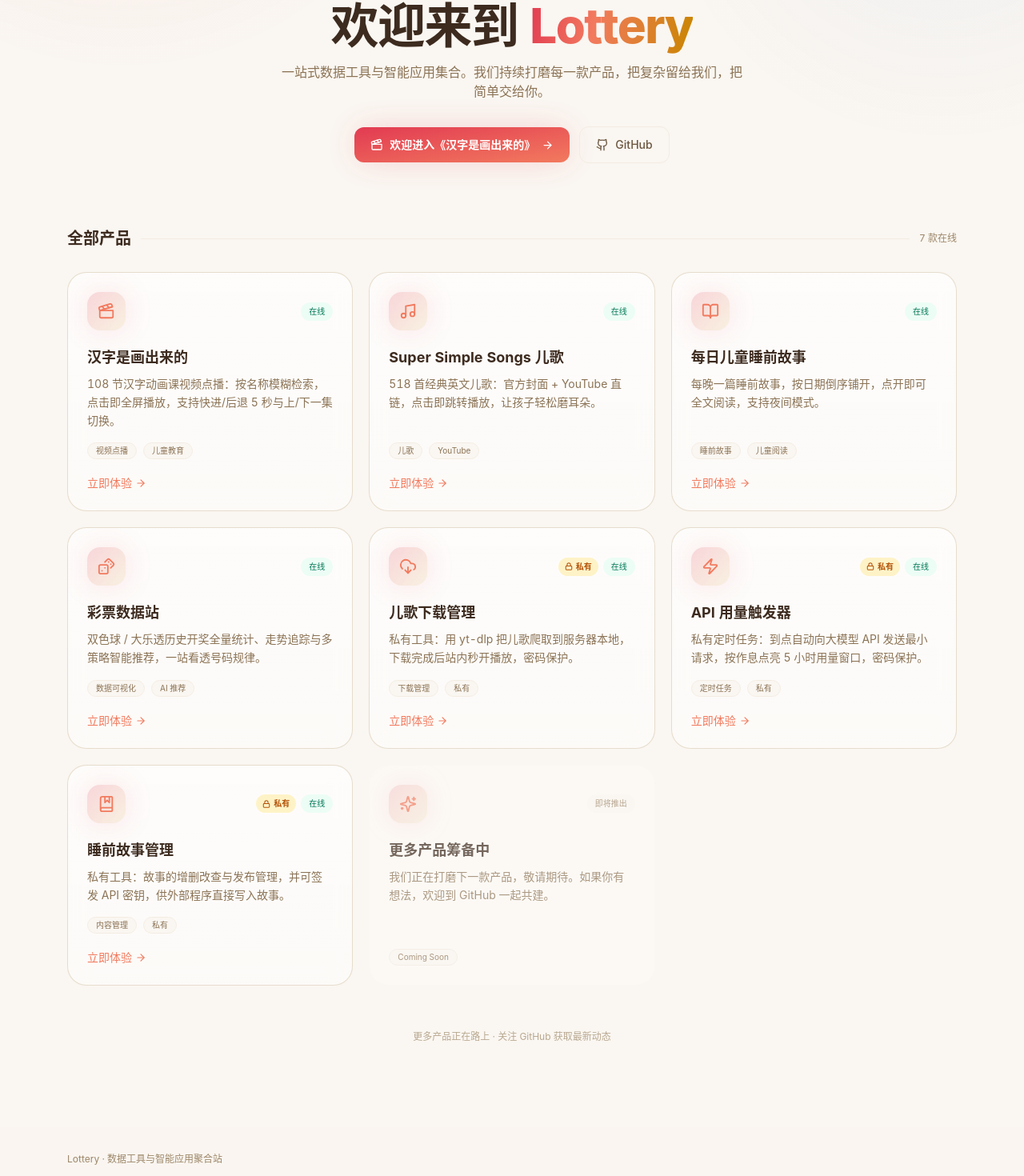
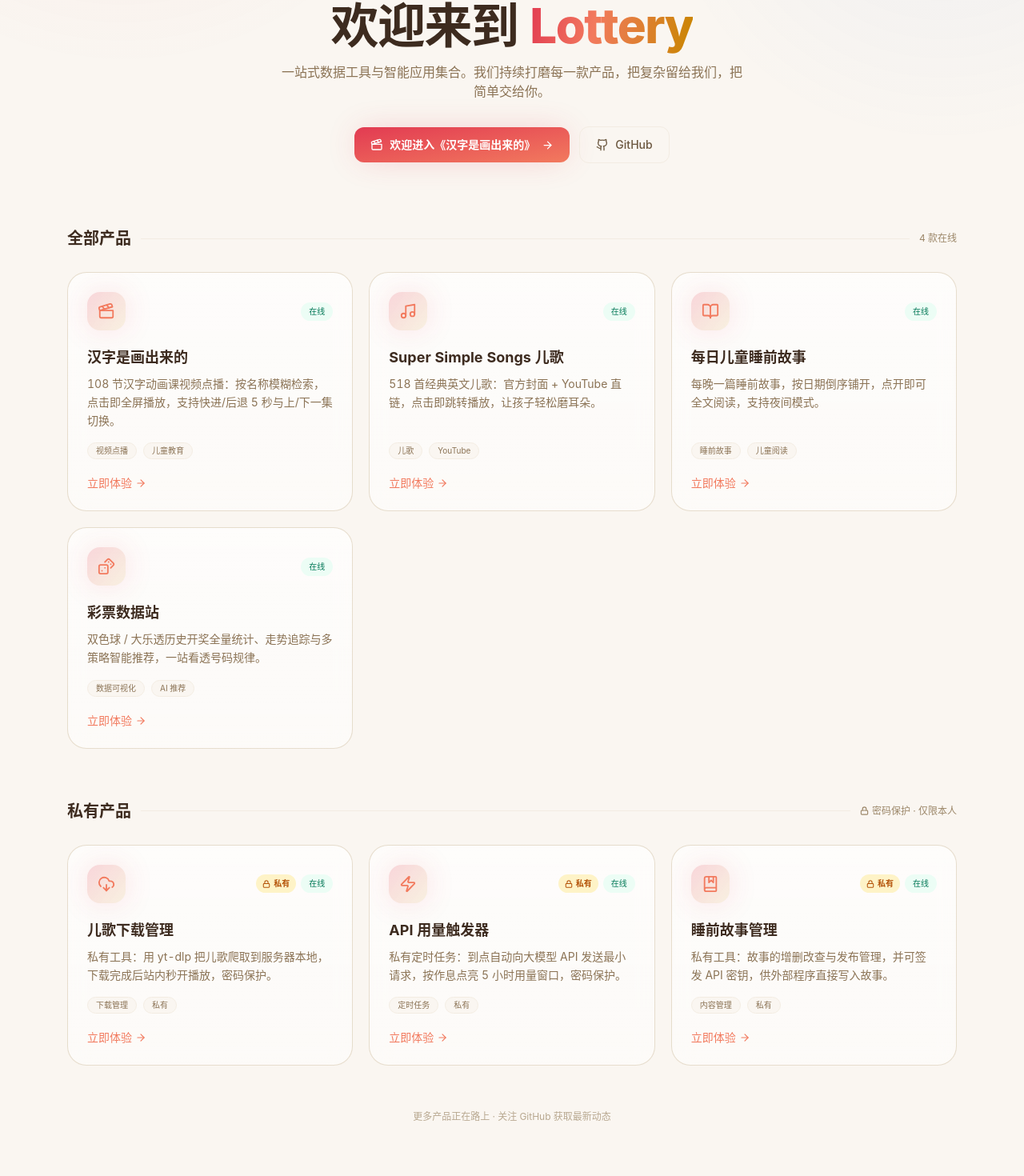
Before and after one commit to Congxiang1994/Lottery, a React (Vite) app in the folder frontend/: page / in a window 1280 px wide. Shown: the part 179-1649 px from the top of the page at 80% size. Built offline with nearby package versions, Linux system fonts and the light colour scheme; no server answers.

Commit message:
portal: 首页拆分为全部产品(公开)与私有产品两个区块

```diff
--- a/frontend/src/portal/Portal.tsx
+++ b/frontend/src/portal/Portal.tsx
@@ -3,7 +3,6 @@ import {
   Dices,
   ArrowRight,
   Github,
-  Sparkles,
   Clapperboard,
   Zap,
   Music,
@@ -95,19 +94,11 @@ const APPS: {
     status: "live",
     isPrivate: true,
   },
-  {
-    id: "soon",
-    title: "更多产品筹备中",
-    desc: "我们正在打磨下一款产品，敬请期待。如果你有想法，欢迎到 GitHub 一起共建。",
-    icon: Sparkles,
-    tags: ["Coming Soon"],
-    href: "",
-    status: "soon",
-  },
 ];
 
 export default function Portal() {
-  const liveCount = APPS.filter((a) => a.status === "live").length;
+  const liveApps = APPS.filter((a) => a.status === "live" && !a.isPrivate);
+  const privateApps = APPS.filter((a) => a.status === "live" && a.isPrivate);
 
   return (
     <div className="pt-12 sm:pt-16">
@@ -141,16 +132,33 @@ export default function Portal() {
         </div>
       </section>
 
-      {/* 产品网格 */}
+      {/* 全部产品（公开在线） */}
       <section className="mt-16 sm:mt-20">
         <div className="mb-7 flex items-center gap-3">
           <h2 className="text-xl font-bold">全部产品</h2>
           <span className="h-px flex-1 bg-paper-200" />
-          <span className="text-xs text-paper-600">{liveCount} 款在线</span>
+          <span className="text-xs text-paper-600">{liveApps.length} 款在线</span>
         </div>
 
         <div className="grid gap-5 sm:grid-cols-2 lg:grid-cols-3">
-          {APPS.map((app) => (
+          {liveApps.map((app) => (
+            <AppCard key={app.id} app={app} />
+          ))}
+        </div>
+      </section>
+
+      {/* 私有产品 */}
+      <section className="mt-14 sm:mt-16">
+        <div className="mb-7 flex items-center gap-3">
+          <h2 className="text-xl font-bold">私有产品</h2>
+          <span className="h-px flex-1 bg-paper-200" />
+          <span className="inline-flex items-center gap-1 text-xs text-paper-600">
+            <Lock size={11} strokeWidth={2.5} /> 密码保护 · 仅限本人
+          </span>
+        </div>
+
+        <div className="grid gap-5 sm:grid-cols-2 lg:grid-cols-3">
+          {privateApps.map((app) => (
             <AppCard key={app.id} app={app} />
           ))}
         </div>
```
